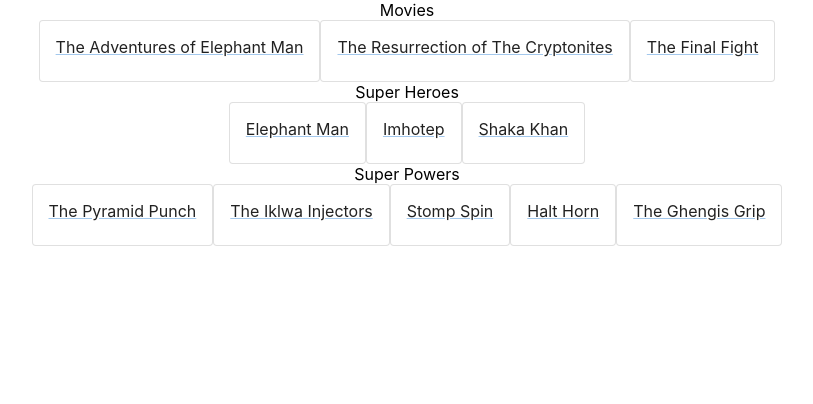
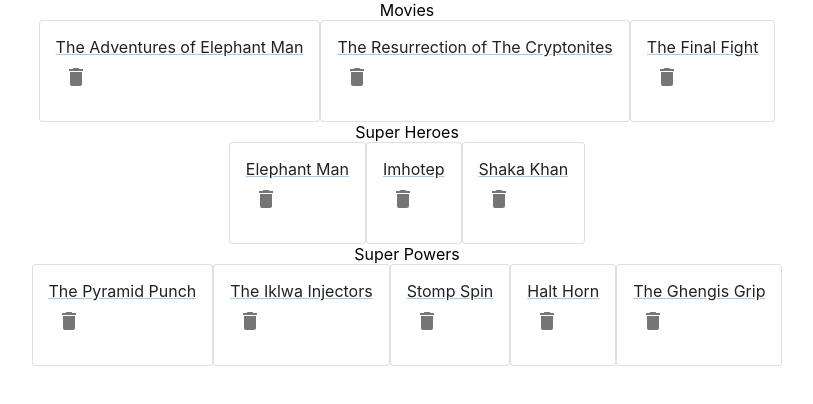
Before and after one commit to TluwaniMS/react-redux-store-test, a React (Create React App) app: page / in a window 1280 px wide. Shown: the top 404 px of the page, without its empty margins (233-1046 px from the left). Built offline with nearby package versions, Linux system fonts and the light colour scheme.

Commit message:
adding-delete-icons

```diff
--- a/package.json
+++ b/package.json
@@ -5,6 +5,7 @@
   "dependencies": {
     "@emotion/react": "^11.8.2",
     "@emotion/styled": "^11.8.1",
+    "@mui/icons-material": "^5.5.1",
     "@mui/material": "^5.5.0",
     "@reduxjs/toolkit": "^1.8.0",
     "@testing-library/jest-dom": "^5.16.2",
--- a/src/displays/MoviesDisplay/MoviesDisplay.js
+++ b/src/displays/MoviesDisplay/MoviesDisplay.js
@@ -1,11 +1,20 @@
 import React from "react";
 import Card from "@mui/material/Card";
 import CardContent from "@mui/material/CardContent";
+import DeleteIcon from "@mui/icons-material/Delete";
+import IconButton from "@mui/material/IconButton";
 
 const MoviesDisplay = ({ movie }) => {
   return (
     <Card variant="outlined">
-      <CardContent>{movie.title}</CardContent>
+      <CardContent>
+        <div>{movie.title}</div>
+        <div>
+          <IconButton aria-label="delete">
+            <DeleteIcon />
+          </IconButton>
+        </div>
+      </CardContent>
     </Card>
   );
 };
--- a/src/displays/SuperHeroesDisplay/SuperHeroesDisplay.js
+++ b/src/displays/SuperHeroesDisplay/SuperHeroesDisplay.js
@@ -1,11 +1,20 @@
 import React from "react";
 import Card from "@mui/material/Card";
 import CardContent from "@mui/material/CardContent";
+import DeleteIcon from "@mui/icons-material/Delete";
+import IconButton from "@mui/material/IconButton";
 
 const SuperHeroesDisplay = ({ superHero }) => {
   return (
     <Card variant="outlined">
-      <CardContent>{superHero.name}</CardContent>
+      <CardContent>
+        <div>{superHero.name}</div>
+        <div>
+          <IconButton aria-label="delete">
+            <DeleteIcon />
+          </IconButton>
+        </div>
+      </CardContent>
     </Card>
   );
 };
--- a/src/displays/SuperPowersDisplay/SuperPowersDisplay.js
+++ b/src/displays/SuperPowersDisplay/SuperPowersDisplay.js
@@ -1,11 +1,20 @@
 import React from "react";
 import Card from "@mui/material/Card";
 import CardContent from "@mui/material/CardContent";
+import DeleteIcon from "@mui/icons-material/Delete";
+import IconButton from "@mui/material/IconButton";
 
 const SuperPowersDisplay = ({ superPower }) => {
   return (
     <Card variant="outlined">
-      <CardContent>{superPower.power}</CardContent>
+      <CardContent>
+        <div>{superPower.power}</div>
+        <div>
+          <IconButton aria-label="delete">
+            <DeleteIcon />
+          </IconButton>
+        </div>
+      </CardContent>
     </Card>
   );
 };
```
Also changed, not shown: 1 other file (tests, documents, lock files or other folders).
